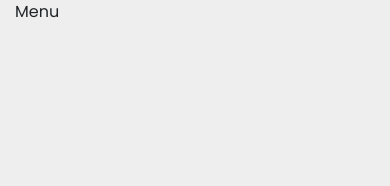
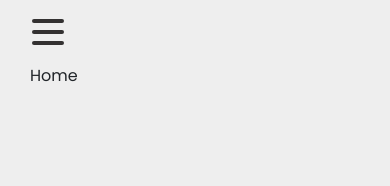
Before and after one commit to BeccaAlmeida/projeto_final_GAMA_ACCENTURE, a React app: page /painel in a window 390 px wide. Shown: the top 186 px of the page. Built offline with nearby package versions, Linux system fonts and the light colour scheme.

Commit message:
Add hambuger menu

```diff
--- a/src/app.jsx
+++ b/src/app.jsx
@@ -2,10 +2,12 @@ import React from "react";
 import { Provider } from "react-redux";
 import store from "./store";
 import { BrowserRouter } from "react-router-dom";
-import Sidebar from "./base/Sidebar";
 import Menu from "./base/Menu";
 
-const App = (props) => (
+console.log();
+
+const App = (props) =>
+	store.getState().auth ? (
 		<Provider store={store}>
 			<div className="wrapper">
 				<div className="sidebar">Sidebar</div>
@@ -18,13 +20,25 @@ const App = (props) => (
 							</div>
 
 							<div className="col-12">
-							<BrowserRouter>{props.children}</BrowserRouter>
+								<div className="container-fluid py-5">
+									<BrowserRouter>
+										{props.children}
+									</BrowserRouter>
+								</div>
 							</div>
 						</div>
 					</div>
 				</div>
 			</div>
 		</Provider>
+	) : (
+		<Provider store={store}>
+			<div className="row">
+				<div className="col-12">
+					<BrowserRouter>{props.children}</BrowserRouter>
+				</div>
+			</div>
+		</Provider>
 	);
 
 export default App;
--- a/src/base/Menu.jsx
+++ b/src/base/Menu.jsx
@@ -1,15 +1,28 @@
 import React, { Component } from "react";
+import styled from "styled-components";
 
 class Menu extends Component {
+	state = {
+		open: false,
+	};
+
 	getElementMenu() {
 		return document.getElementsByClassName("wrapper")[0];
+	}
+
+	setOpen(value) {
+		this.setState({
+			open: value,
+		});
 	}
 
 	changeMenu() {
 		if (this.menuIsOpen()) {
 			this.getElementMenu().classList.remove("open");
+			this.setOpen(false);
 		} else {
 			this.getElementMenu().classList.add("open");
+			this.setOpen(true);
 		}
 	}
 
@@ -19,11 +32,61 @@ class Menu extends Component {
 
 	render() {
 		return (
-			<div className="menu" onClick={this.changeMenu.bind(this)}>
-				Menu
-			</div>
+			<StyledBurger
+				className="my-3 menu"
+				onClick={() => this.changeMenu()}
+				open={this.state.open}
+			>
+				<div></div>
+				<div></div>
+				<div></div>
+			</StyledBurger>
 		);
 	}
 }
 
+const StyledBurger = styled.button`
+	position: absolute;
+	top: 5%;
+	left: 2rem;
+	display: flex;
+	flex-direction: column;
+	justify-content: space-around;
+	width: 2rem;
+	height: 2rem;
+	background: transparent;
+	border: none;
+	cursor: pointer;
+	padding: 0;
+	z-index: 10;
+
+	&:focus {
+		outline: none;
+	}
+
+	div {
+		width: 2rem;
+		height: 0.25rem;
+		background: #333131;
+		border-radius: 10px;
+		transition: all 0.3s linear;
+		position: relative;
+		transform-origin: 1px;
+
+		:first-child {
+			transform: ${({ open }) => (open ? "rotate(45deg)" : "rotate(0)")};
+		}
+
+		:nth-child(2) {
+			opacity: ${({ open }) => (open ? "0" : "1")};
+			transform: ${({ open }) =>
+				open ? "translateX(20px)" : "translateX(0)"};
+		}
+
+		:nth-child(3) {
+			transform: ${({ open }) => (open ? "rotate(-45deg)" : "rotate(0)")};
+		}
+	}
+`;
+
 export default Menu;
--- a/src/index.scss
+++ b/src/index.scss
@@ -125,7 +125,7 @@ $transitionTime: all 0.3s;
 		}
 
 		.menu {
-			display: block;
+			display: flex;
 		}
 	}
 }
--- a/src/pages/index.jsx
+++ b/src/pages/index.jsx
@@ -6,6 +6,9 @@ import Painel from "./painel";
 const Pages = () => (
 	<Switch>
 		<Route path="/" exact>
+			<Login />
+		</Route>
+		<Route path="/painel" exact>
 			<Painel />
 		</Route>
 	</Switch>
--- a/src/pages/login/index.jsx
+++ b/src/pages/login/index.jsx
@@ -1,7 +1,15 @@
 import React, { Component } from "react";
+import store from "../../store";
+import { Redirect } from "react-router-dom";
 
 class Login extends Component {
+	isAuth() {
+		return store.getState().auth;
+	}
+
 	render() {
+		if (this.isAuth()) return <Redirect to="/painel" />;
+
 		return (
 			<form className="box" method="POST">
 				<h1>login</h1>
--- a/src/pages/painel/index.jsx
+++ b/src/pages/painel/index.jsx
@@ -1,4 +1,5 @@
 import React, { Component } from "react";
+import store from "../../store";
 
 class Painel extends Component {
 	render() {
--- a/src/reducer/index.jsx
+++ b/src/reducer/index.jsx
@@ -1,9 +1,9 @@
-import initialState from "../store/state";
+import initialState from "../store/initialState";
 
 const reducer = (state = initialState, action) => {
 	switch (action.type) {
 		default:
-			return null;
+			return state;
 	}
 };
 
--- a/src/store/index.jsx
+++ b/src/store/index.jsx
@@ -1,7 +1,7 @@
 import { createStore, applyMiddleware } from "redux";
 import logger from "redux-logger";
 import reducer from "../reducer";
-import state from "./state";
+import state from "./initialState";
 
 var store = createStore(reducer, state, applyMiddleware(logger));
 
```
Also changed, not shown: src/store/initialState.jsx (renamed from src/store/state.jsx). Lines whose indentation alone changed are shown as unchanged.
